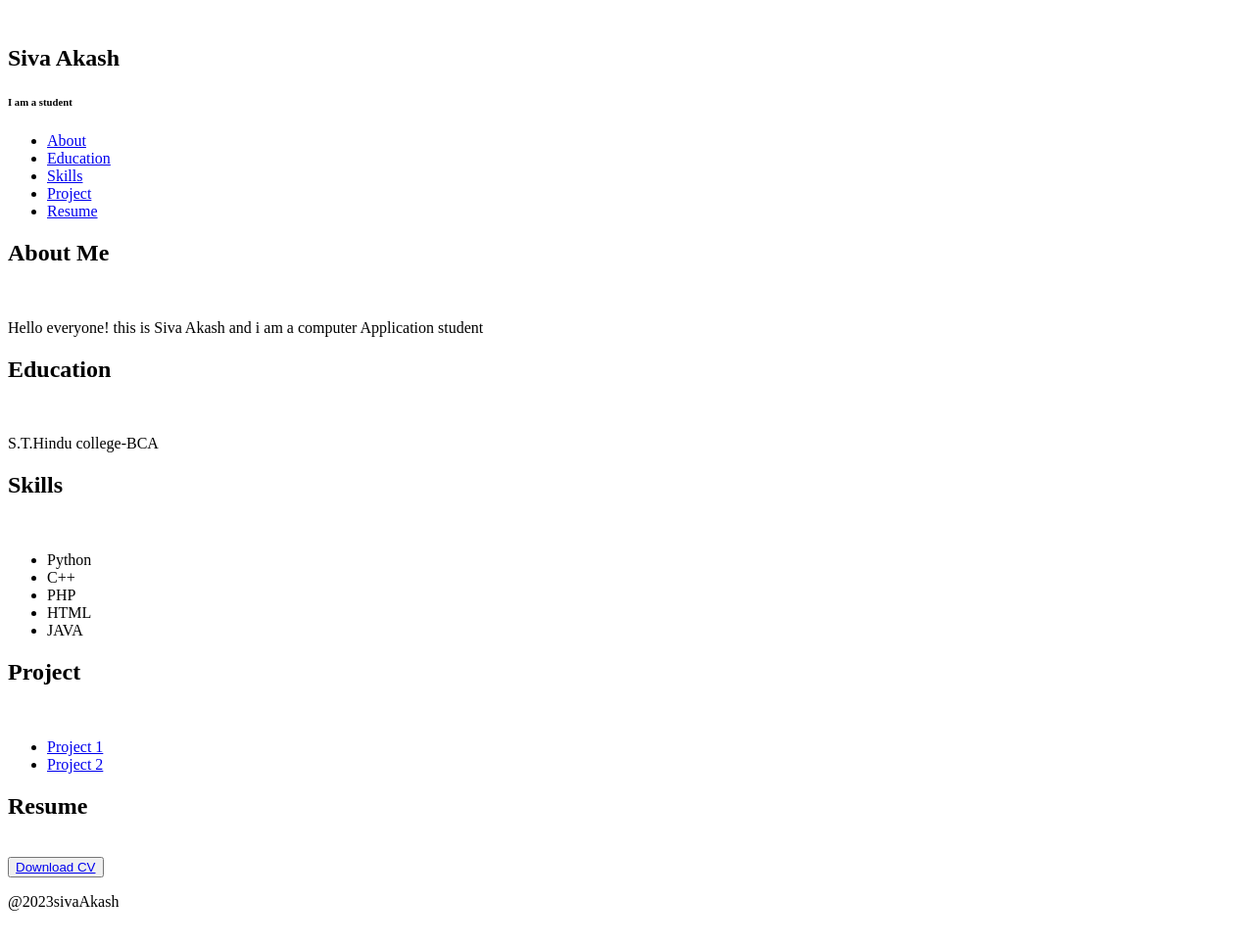
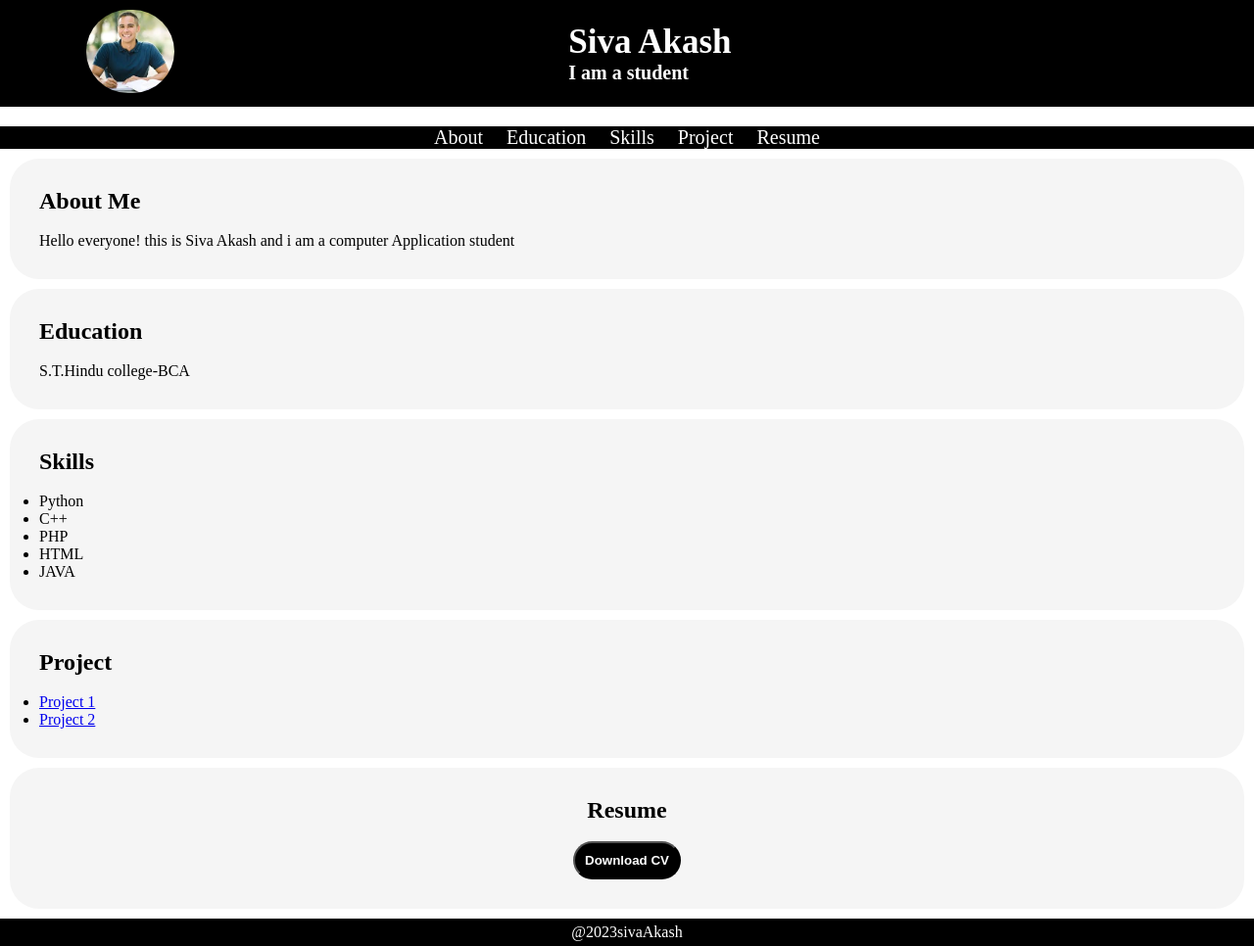
Before and after one commit to sivaakash123/Digitalportfolio, a plain HTML site: page index.html in a window 1280 px wide. Shown: the whole page at 98% size. Drawn offline with Linux system fonts and the light colour scheme.

Commit message:
Update and rename port.html to index.html

```diff
--- a/port.html
+++ b/index.html
@@ -4,12 +4,12 @@
     <meta charset="UTF-8">
     <meta name="viewport" content="width=device-width, initial-scale=1.0">
     <title>portfolio</title>
-    <link rel="stylesheet" href="port.css">
+    <link rel="stylesheet" href="index.css">
 </head>
 <body>
     <nav>
         <div class="one">
-            <img src="./akash3/1.jpg" alt="">
+            <img src="./1.jpg" alt="">
         </div>
         <div class="two">
             <h1>Siva Akash</h1>
@@ -60,7 +60,7 @@
         <div class="abo1">
             <h1>Resume</h1>
             <br>
-            <button><a href="./akash3/siva.pdf">Download CV</a></button>
+            <button><a href="./siva.pdf">Download CV</a></button>
         </div>
     </section>
     <footer>
```
